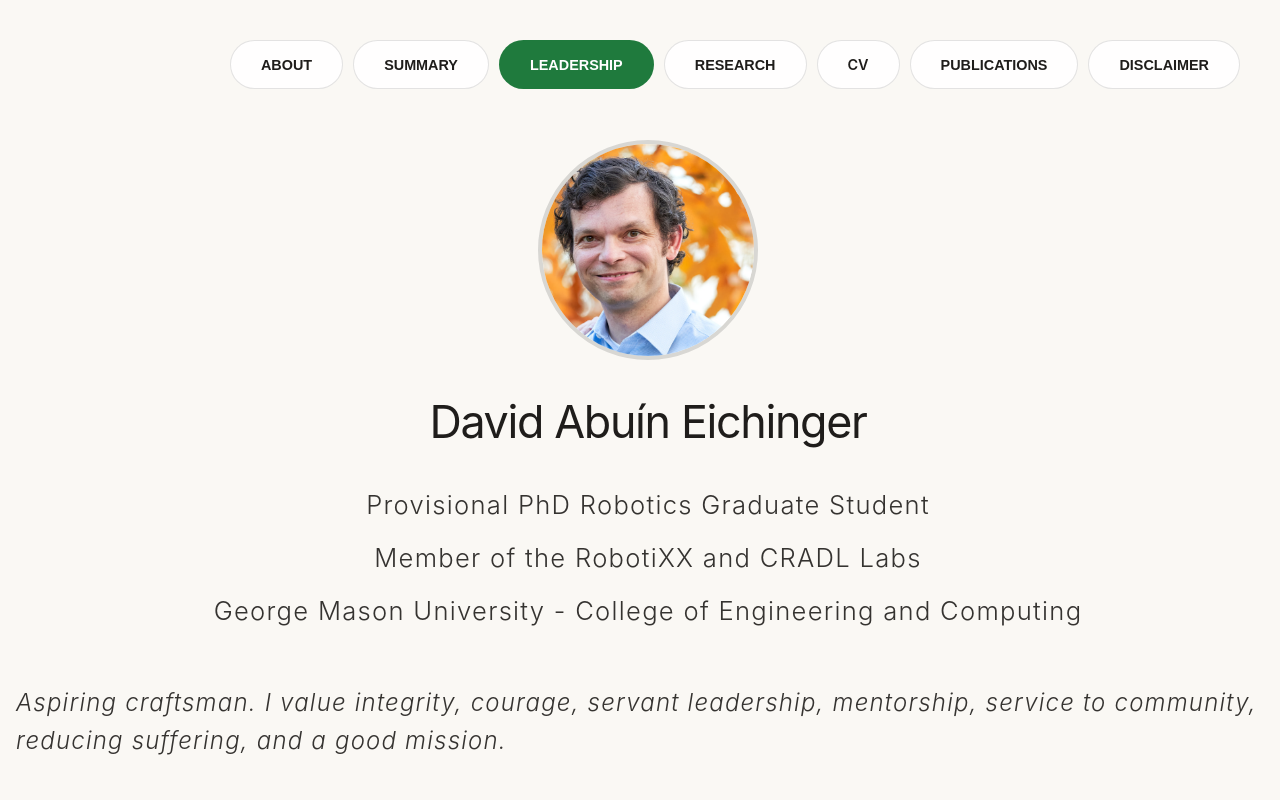
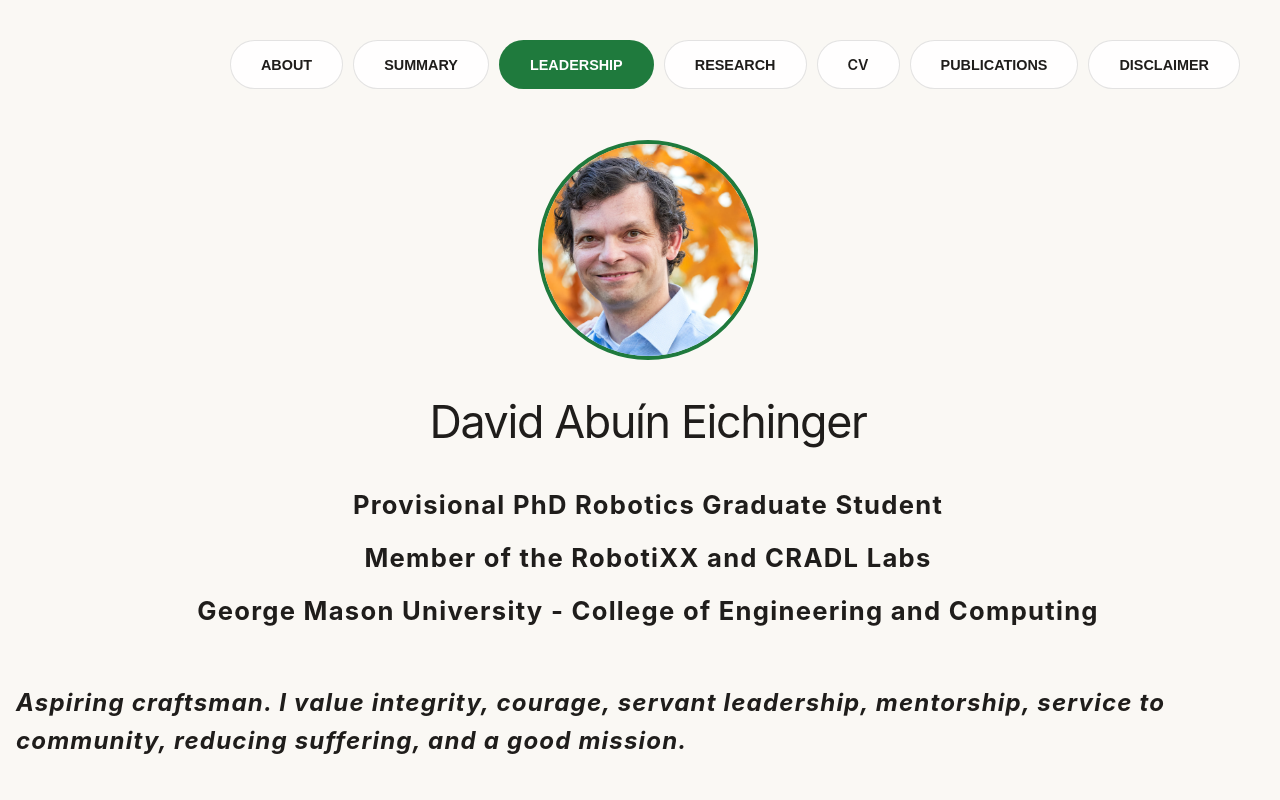
Before and after one commit to DavidAbuin/davidabuin.github.io, a plain HTML site: page index.html in a window 1280 px wide. Shown: the top 800 px of the page. Drawn offline with Linux system fonts and the light colour scheme.

Commit message:
font changes

```diff
--- a/index.html
+++ b/index.html
@@ -86,10 +86,10 @@ header {
 
 .hero-subtitle {
     font-size: 1.6em;
-    color: rgba(31, 29, 27, 0.9);
+    color: #1f1d1b;;
     animation: titleAppear 1s ease 0.3s forwards;
     opacity: 0.0;
-    font-weight: 300;
+    font-weight: 700;
     letter-spacing: 0.05em;
 }
 
@@ -101,7 +101,7 @@ header {
 .hero-subtitle.tagline {
     font-size: 1.5em;
     font-style: italic;
-    color: rgba(31, 29, 27, 0.9);
+    color: #1f1d1b;;
     margin-top: 40px;
     text-shadow: none;
 }
@@ -126,7 +126,7 @@ header {
     border-radius: 50%;
     overflow: hidden;
     margin: 0 auto 40px;
-    border: 4px solid rgba(31, 29, 27, 0.15);
+    border: 4px solid #1f7a3d;
     animation: photoAppear 1s ease forwards;
     opacity: 0;
     position: relative;
@@ -276,7 +276,7 @@ nav button.active {
 
 .card:hover {
     transform: translateY(-10px);
-    border-color: rgba(31, 29, 27, 0.25);
+    border-color: #1f7a3d;
     box-shadow: 0 20px 60px rgba(31, 29, 27, 0.12);
 }
 
```
